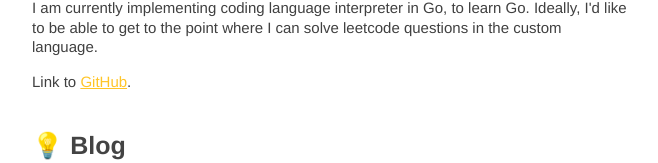
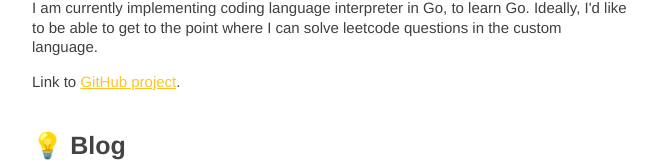
Before and after one commit to iamnotluka/zoricl, a React (Create React App) app: page / in a window 1280 px wide. Shown: the part 552-715 px from the top of the page, without its empty margins (310-968 px from the left). Built offline with nearby package versions, Linux system fonts and the light colour scheme.

Commit message:
Add line specifying it's github project not just github

```diff
--- a/src/components/pages/home/Home.tsx
+++ b/src/components/pages/home/Home.tsx
@@ -25,7 +25,7 @@ export default function Home() {
 				to the point where I can solve leetcode questions in the custom language.
 			</p>
 			<p>
-				Link to <a href="https://github.com/iamnotluka/interpreter-in-go">GitHub</a>.
+				Link to <a href="https://github.com/iamnotluka/interpreter-in-go">GitHub project</a>.
 			</p>
 			{/* <p>
 				Check it out <Link to="/software-resources">here.</Link>
```
